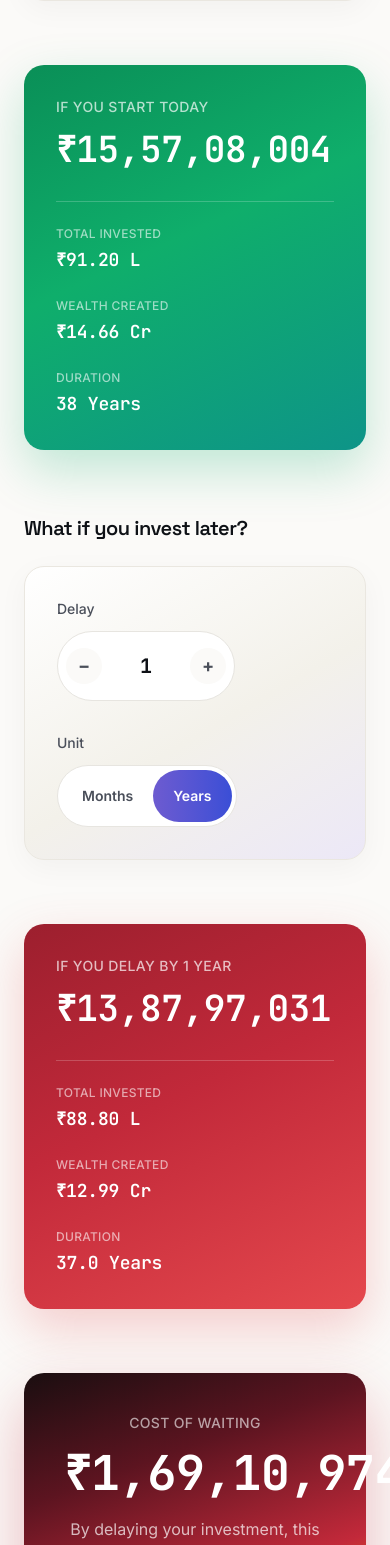
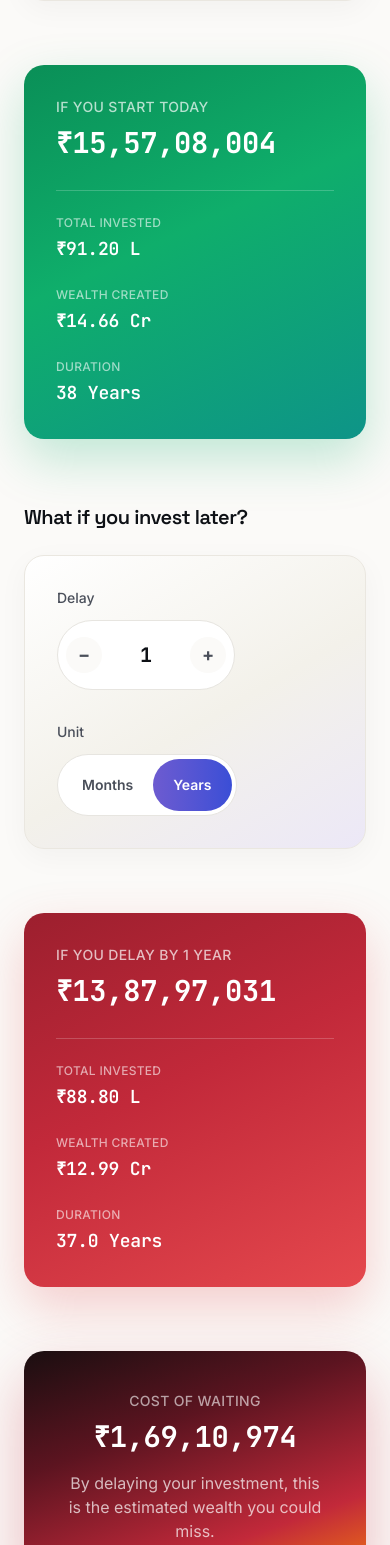
Before and after one commit to anuraggiri4308/Wealth-Delay-Calculator, a React (Vite) app: page / in a window 390 px wide. Shown: the part 962-2507 px from the top of the page. Built offline with nearby package versions, Linux system fonts and the light colour scheme.

Commit message:
card text responsiveness added

```diff
--- a/src/App.tsx
+++ b/src/App.tsx
@@ -219,7 +219,7 @@ export default function App() {
             <p className="text-sm font-medium uppercase tracking-wide text-white/70">
               If you start today
             </p>
-            <div className="mt-3 font-mono-num text-4xl font-semibold sm:text-6xl">
+            <div className="mt-3 font-mono-num font-bold text-[clamp(1.8rem,6vw,4rem)] leading-none">
               <AnimatedNumber value={result.todayFV} />
             </div>
             <div className="mt-8 grid grid-cols-1 gap-6 border-t border-white/20 pt-6 sm:grid-cols-3">
@@ -281,7 +281,7 @@ export default function App() {
             <p className="text-sm font-medium uppercase tracking-wide text-white/70">
               If you delay by {delayLabel}
             </p>
-            <div className="mt-3 font-mono-num text-4xl font-semibold sm:text-6xl">
+            <div className="mt-3 font-mono-num font-bold text-[clamp(1.8rem,6vw,4rem)] leading-none">
               <AnimatedNumber value={result.laterFV} />
             </div>
             <div className="mt-8 grid grid-cols-1 gap-6 border-t border-white/20 pt-6 sm:grid-cols-3">
@@ -314,7 +314,7 @@ export default function App() {
             <p className="text-sm font-medium uppercase tracking-wide text-white/60">
               Cost of Waiting
             </p>
-            <div className="mt-4 font-mono-num text-5xl font-bold sm:text-7xl">
+            <div className="mt-3 font-mono-num font-bold text-[clamp(1.8rem,6vw,4rem)] leading-none">
               <AnimatedNumber value={result.wealthLost} />
             </div>
             <p className="mx-auto mt-5 max-w-md text-white/70">
```
